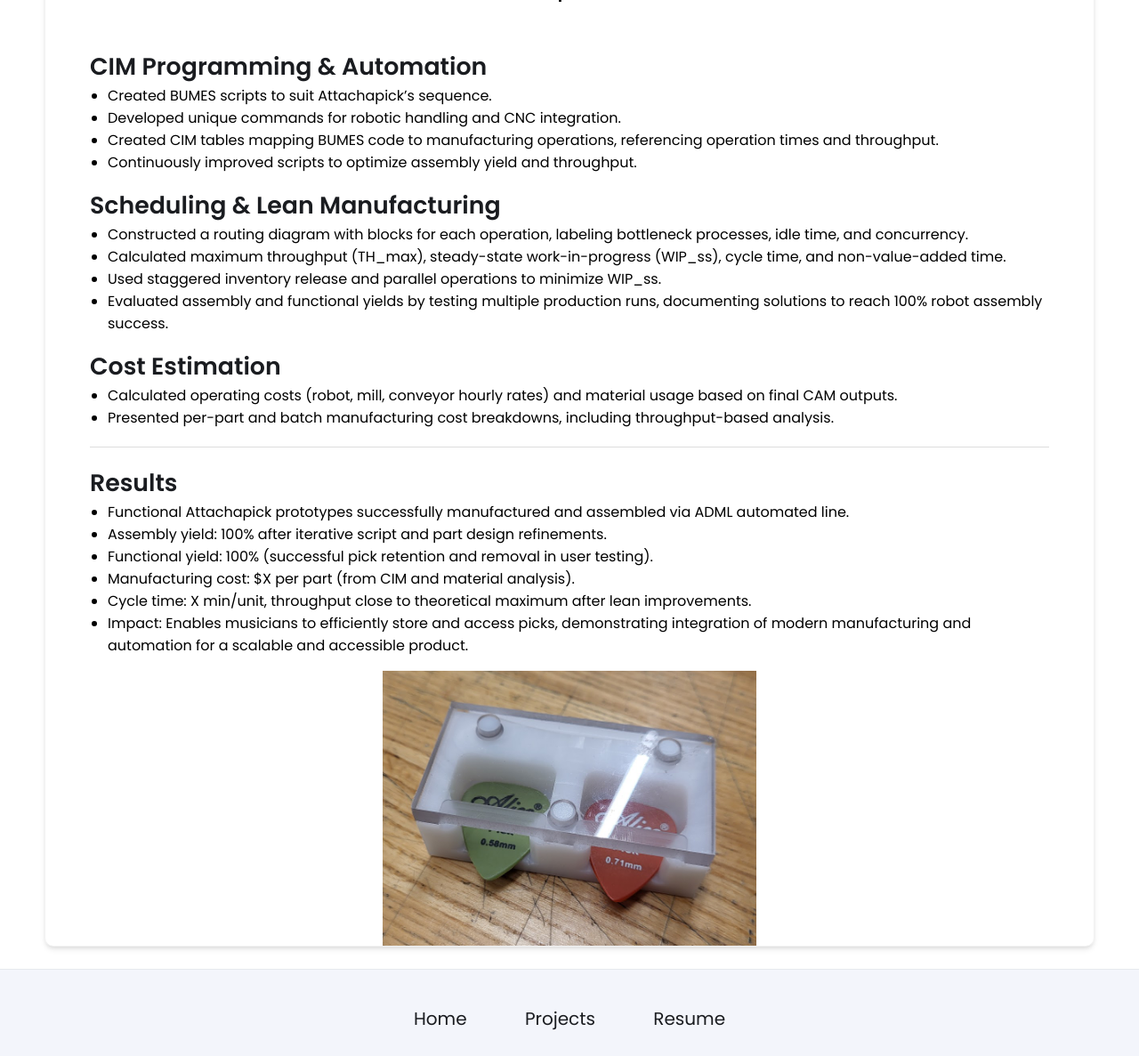
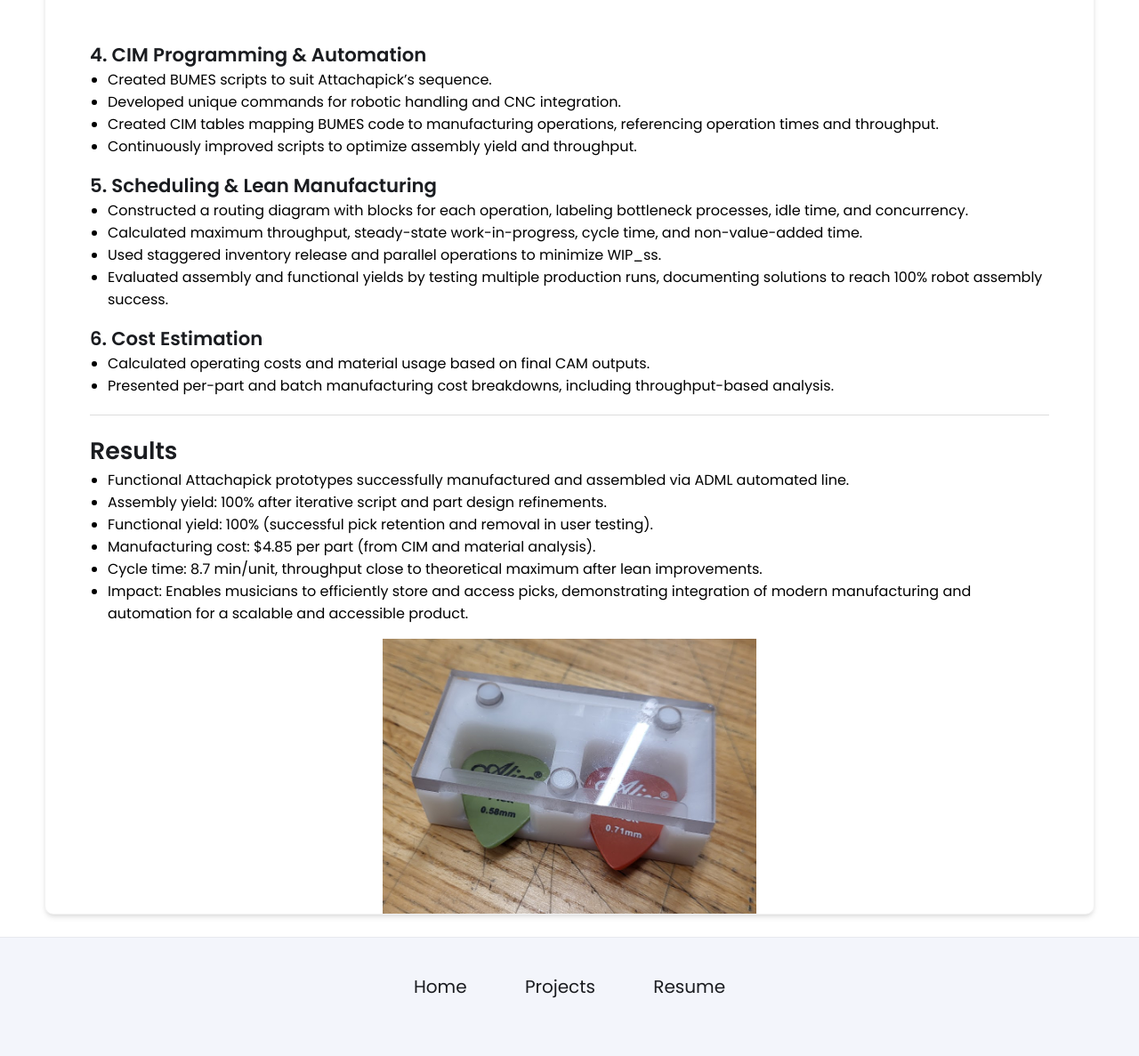
Before and after one commit to michael-vuong/michael-vuong.github.io, a Jekyll site: the page built from _projects/Attachapick/index.md, in a window 1280 px wide and 1400 px high, scrolled down 4495 px, cut to the strip 213-1400 px from the top of the window. Shown: the whole strip at 89% size. Built offline with Jekyll 4.4.1, drawn with Linux system fonts in a browser that asks for light colours; some of the changed text lies outside the part shown.

Commit message:
Update index.md

```diff
--- a/_projects/Attachapick/index.md
+++ b/_projects/Attachapick/index.md
@@ -71,20 +71,20 @@ Design and manufacture a new product using HDPE on an automated assembly line en
 </div>
 <br>
 
-# CIM Programming & Automation
+## 4. CIM Programming & Automation
 - Created BUMES scripts to suit Attachapick’s sequence.
 - Developed unique commands for robotic handling and CNC integration.
 - Created CIM tables mapping BUMES code to manufacturing operations, referencing operation times and throughput.
 - Continuously improved scripts to optimize assembly yield and throughput.
 
-# Scheduling & Lean Manufacturing
+## 5. Scheduling & Lean Manufacturing
 - Constructed a routing diagram with blocks for each operation, labeling bottleneck processes, idle time, and concurrency.
-- Calculated maximum throughput (TH_max), steady-state work-in-progress (WIP_ss), cycle time, and non-value-added time.
+- Calculated maximum throughput, steady-state work-in-progress, cycle time, and non-value-added time.
 - Used staggered inventory release and parallel operations to minimize WIP_ss.
 - Evaluated assembly and functional yields by testing multiple production runs, documenting solutions to reach 100% robot assembly success.
 
-# Cost Estimation
-- Calculated operating costs (robot, mill, conveyor hourly rates) and material usage based on final CAM outputs.
+## 6. Cost Estimation
+- Calculated operating costs and material usage based on final CAM outputs.
 - Presented per-part and batch manufacturing cost breakdowns, including throughput-based analysis.
 
 ---
@@ -93,8 +93,8 @@ Design and manufacture a new product using HDPE on an automated assembly line en
 - Functional Attachapick prototypes successfully manufactured and assembled via ADML automated line.
 - Assembly yield: 100% after iterative script and part design refinements.
 - Functional yield: 100% (successful pick retention and removal in user testing).
-- Manufacturing cost: $X per part (from CIM and material analysis).
-- Cycle time: X min/unit, throughput close to theoretical maximum after lean improvements.
+- Manufacturing cost: $4.85 per part (from CIM and material analysis).
+- Cycle time: 8.7 min/unit, throughput close to theoretical maximum after lean improvements.
 - Impact: Enables musicians to efficiently store and access picks, demonstrating integration of modern manufacturing and automation for a scalable and accessible product.
 
 {% include image-gallery.html images="WithPics.png" height="500" %}
```
Also changed, not shown: other parts of _projects/Attachapick/index.md (+3 -3 lines).
